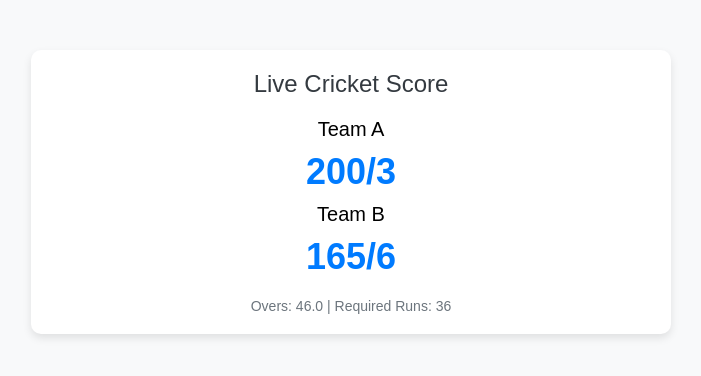
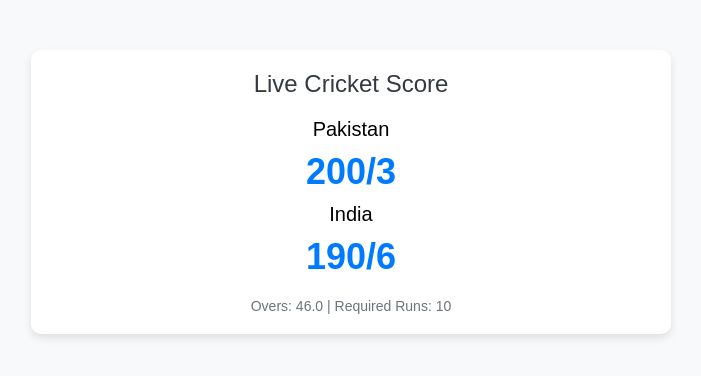
Before and after one commit to nsatwik/AIDS-SectionA, a plain HTML site: page index.html in a window 1280 px wide. Shown: the whole page, without its empty margins (289-990 px from the left). Drawn offline with Linux system fonts and the light colour scheme.

Commit message:
Update index.html

```diff
--- a/index.html
+++ b/index.html
@@ -45,11 +45,11 @@
 <body>
     <div class="container">
         <div class="title">Live Cricket Score</div>
-        <div class="team">Team A</div>
+        <div class="team">Pakistan</div>
         <div class="score">200/3</div>
-        <div class="team">Team B</div>
-        <div class="score">165/6</div>
-        <div class="details">Overs: 46.0 | Required Runs: 36</div>
+        <div class="team">India</div>
+        <div class="score">190/6</div>
+        <div class="details">Overs: 46.0 | Required Runs: 10</div>
     </div>
 </body>
 </html>
```
